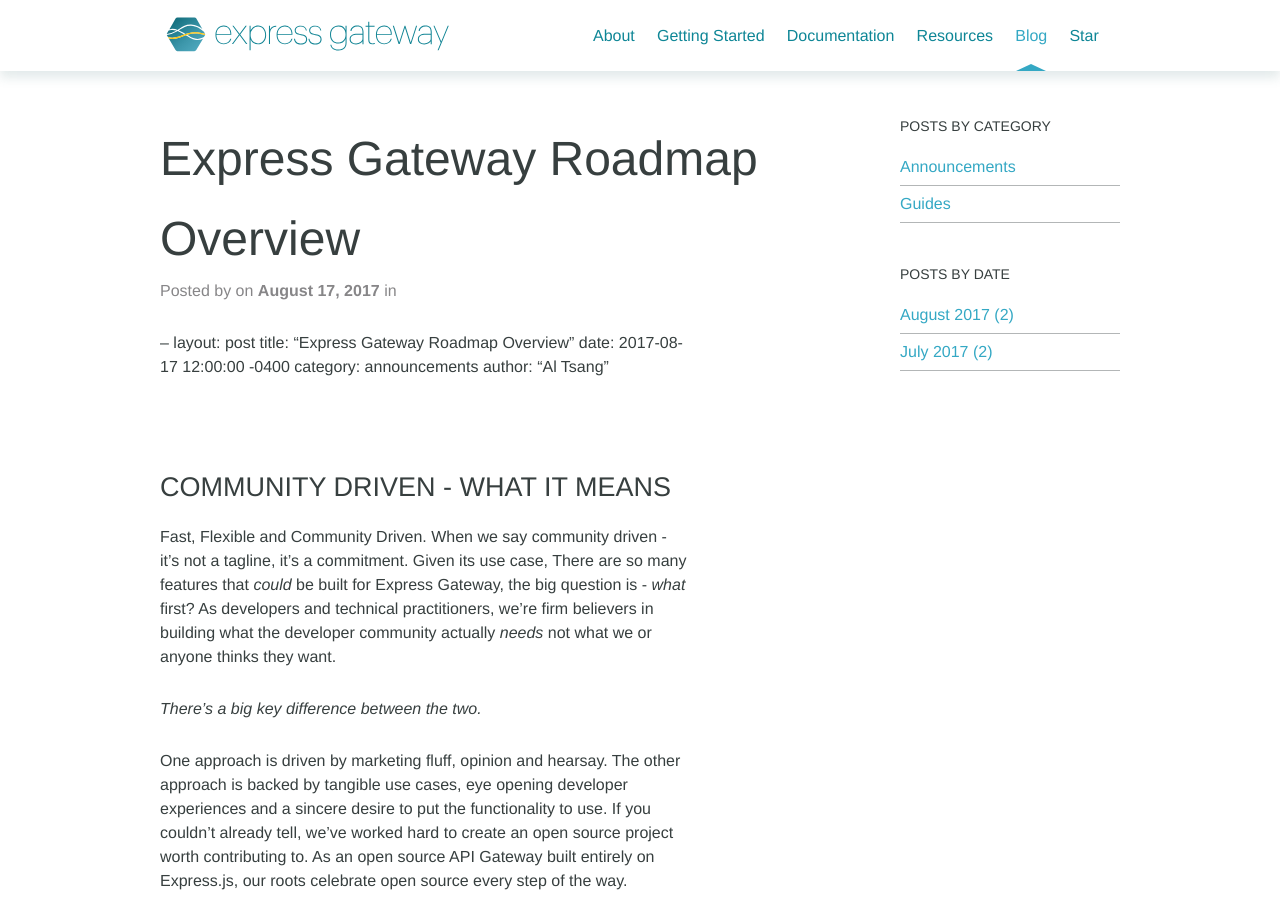
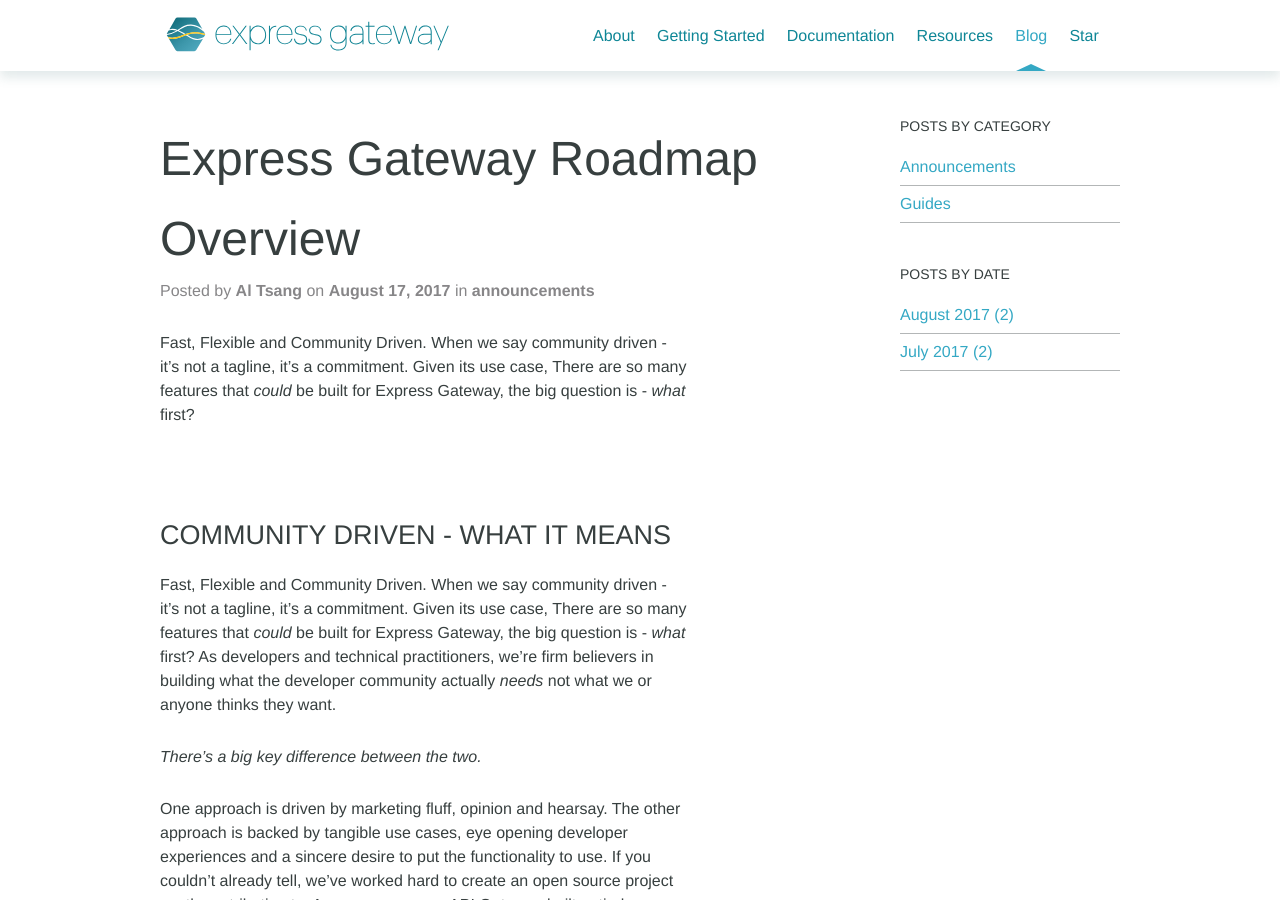
Before and after one commit to ExpressGateway/express-gateway.io, a Jekyll site: the page built from _posts/2017-08-17-express-gateway-roadmap-overview.md, in a window 1280 px wide and 900 px high. Built offline with Jekyll 4.4.1, drawn with Linux system fonts in a browser that asks for light colours; nearby versions of some CDN libraries; some web fonts are replaced; our own code applies the rules of GitHub Pages for plain Markdown files; comment, search, counter and statistics services are not loaded.

Commit message:
fixed header typos

```diff
--- a/_posts/2017-08-17-express-gateway-roadmap-overview.md
+++ b/_posts/2017-08-17-express-gateway-roadmap-overview.md
@@ -1,11 +1,17 @@
-
---
+---
 layout: post
 title: "Express Gateway Roadmap Overview"
 date:   2017-08-17 12:00:00 -0400
 category: announcements
 author: "Al Tsang"
+#
+# Please remember to update ~/_archives-month, ~/_archives-year
+# and ~/_categories with any necessary archive needs
+#
+---
+Fast, Flexible and Community Driven. When we say community driven - it's not a tagline, it's a commitment. Given its use case, There are so many features that _could_ be built for Express Gateway, the big question is - _what_ first?
 
+<!--excerpt-->
 ### Community Driven - What it Means
 Fast, Flexible and Community Driven. When we say community driven - it's not a tagline, it's a commitment. Given its use case, There are so many features that _could_ be built for Express Gateway, the big question is - _what_ first?  As developers and technical practitioners, we're firm believers in building what the developer community actually _needs_ not what we or anyone thinks they want.
 
```
